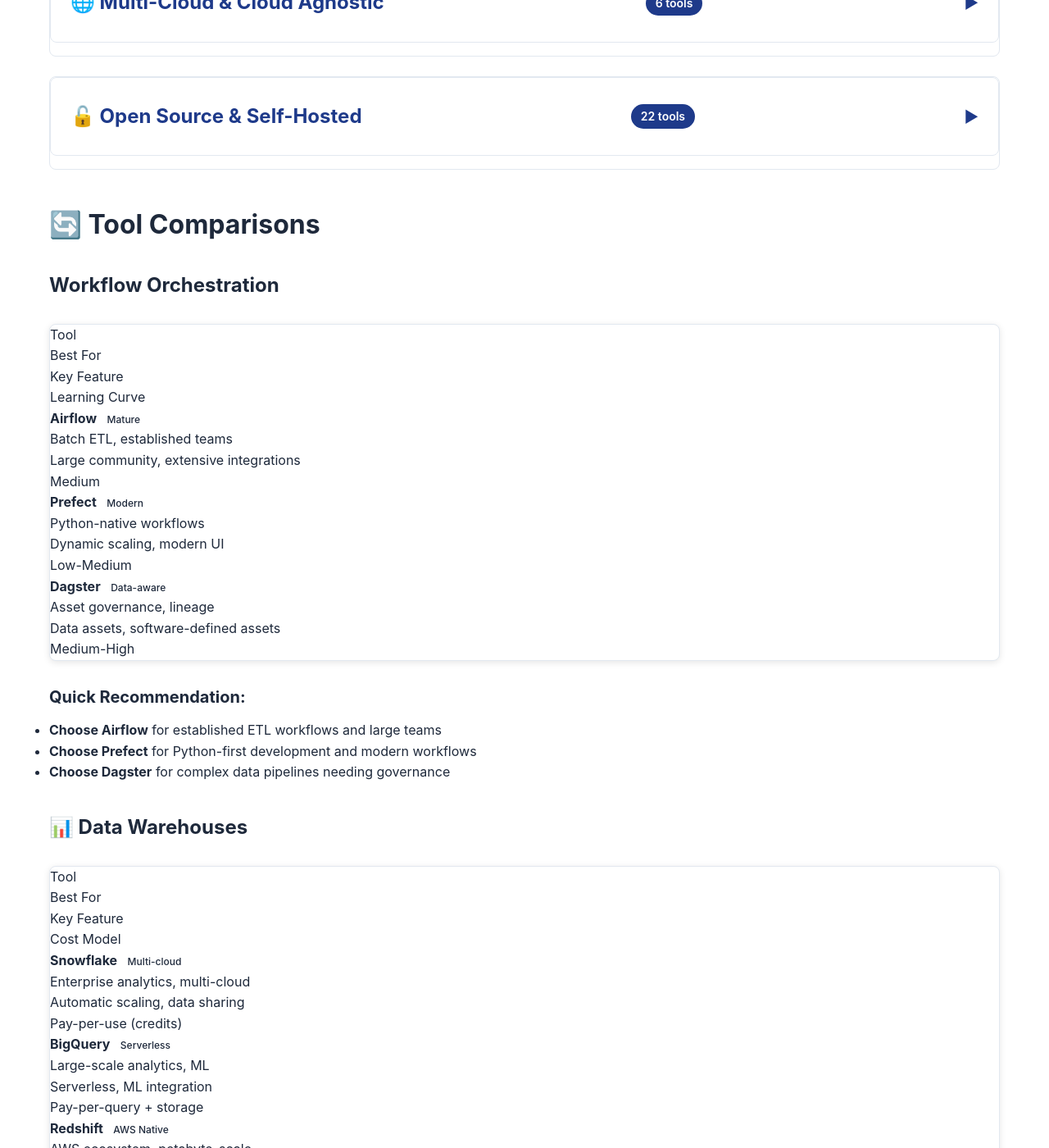
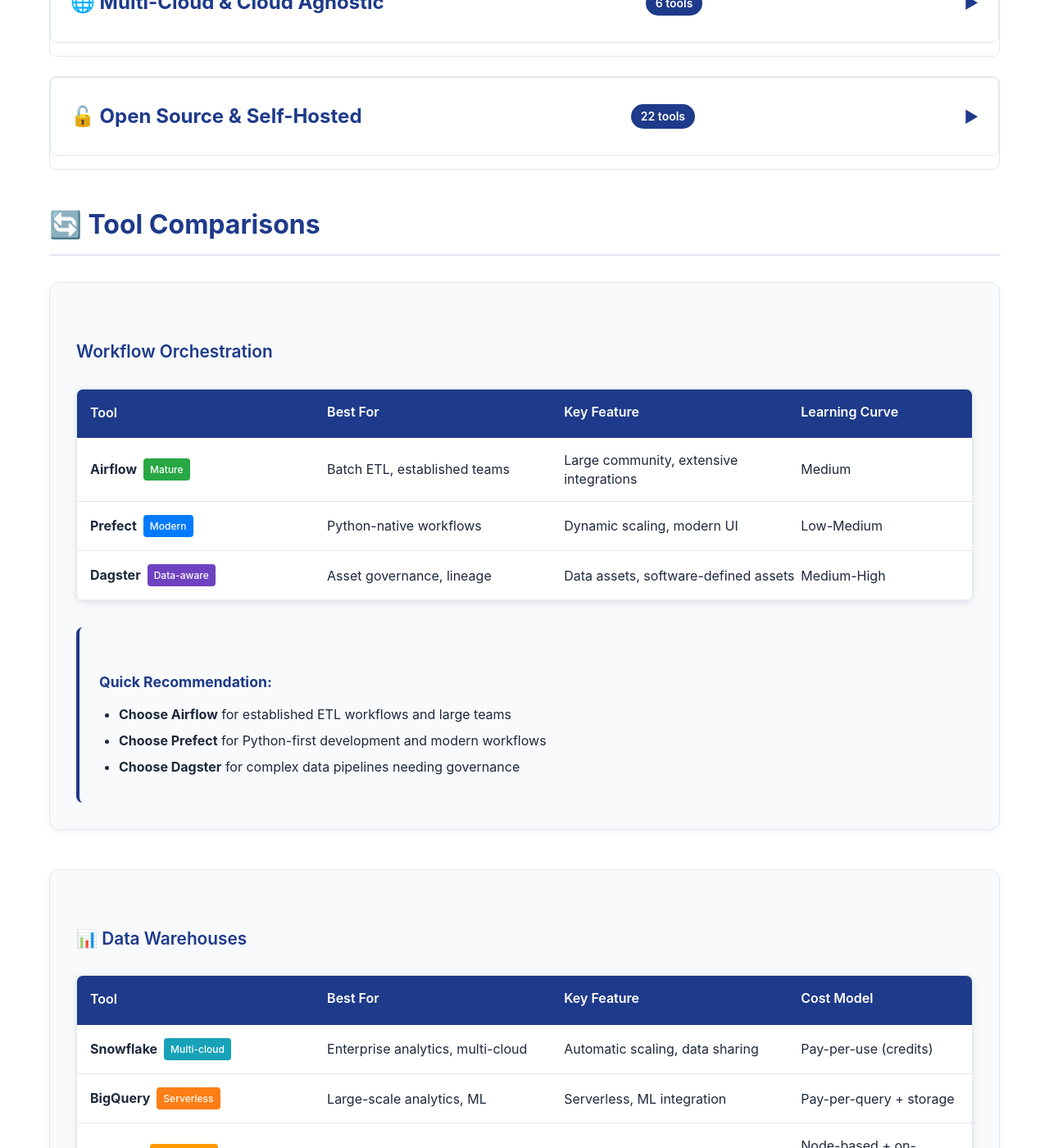
Before and after one commit to eerla/data-engineering-blog, a Jekyll site: the page built from tools.md, in a window 1280 px wide and 1400 px high, scrolled down 1110 px. Shown: the whole window at 82% size. Built offline with Jekyll 4.4.1, drawn with Linux system fonts in a browser that asks for light colours.

Commit message:
Update style.css

```diff
--- a/assets/css/style.css
+++ b/assets/css/style.css
@@ -623,7 +623,218 @@
   padding-bottom: 1rem;
 }
 
-/* Cloud Tools Comparison Styles */
+/* Enhanced Tool Comparisons Section Styles */
+.comparisons-section {
+  margin-bottom: 4rem;
+}
+
+.comparisons-section h2 {
+  color: var(--primary-color);
+  margin-bottom: 2rem;
+  border-bottom: 2px solid var(--border-color);
+  padding-bottom: 1rem;
+}
+
+.comparisons-section .comparison-section {
+  margin-bottom: 3rem;
+  background: var(--background-light);
+  border-radius: 12px;
+  padding: 2rem;
+  border: 1px solid var(--border-color);
+  box-shadow: 0 2px 8px rgba(0, 0, 0, 0.05);
+}
+
+.comparisons-section .comparison-section h3 {
+  color: var(--primary-color);
+  margin-bottom: 1.5rem;
+  font-size: 1.3rem;
+  font-weight: 600;
+}
+
+.comparisons-section .comparison-table {
+  background: var(--background);
+  border-radius: 8px;
+  overflow: hidden;
+  box-shadow: 0 2px 8px rgba(0, 0, 0, 0.1);
+  border: 1px solid var(--border-color);
+  margin-bottom: 2rem;
+}
+
+.comparisons-section .table-header {
+  display: grid;
+  grid-template-columns: 1.5fr 1.5fr 1.5fr 1fr;
+  background: var(--primary-color);
+  color: white;
+  padding: 1rem;
+  font-weight: 600;
+  border-bottom: 2px solid var(--primary-color);
+}
+
+.comparisons-section .table-row {
+  display: grid;
+  grid-template-columns: 1.5fr 1.5fr 1.5fr 1fr;
+  padding: 1rem;
+  border-bottom: 1px solid var(--border-color);
+  align-items: center;
+  transition: background-color 0.2s ease;
+}
+
+.comparisons-section .table-row:hover {
+  background: rgba(37, 99, 235, 0.05);
+}
+
+.comparisons-section .tool-col {
+  font-weight: 600;
+  display: flex;
+  align-items: center;
+  gap: 0.5rem;
+}
+
+.comparisons-section .feature-col {
+  line-height: 1.4;
+}
+
+.comparisons-section .badge {
+  display: inline-block;
+  padding: 0.25rem 0.5rem;
+  border-radius: 4px;
+  font-size: 0.75rem;
+  font-weight: 500;
+  background: var(--secondary-color);
+  color: white;
+}
+
+.comparisons-section .badge.mature {
+  background: #28a745;
+}
+
+.comparisons-section .badge.modern {
+  background: #007bff;
+}
+
+.comparisons-section .badge.data-aware {
+  background: #6f42c1;
+}
+
+.comparisons-section .badge.multi-cloud {
+  background: #17a2b8;
+}
+
+.comparisons-section .badge.serverless {
+  background: #fd7e14;
+}
+
+.comparisons-section .badge.aws {
+  background: #ff9900;
+}
+
+.comparisons-section .badge.standard {
+  background: #6c757d;
+}
+
+.comparisons-section .badge.flexible {
+  background: #20c997;
+}
+
+.comparisons-section .badge.enterprise {
+  background: #6f42c1;
+}
+
+.comparisons-section .badge.microsoft {
+  background: #0078d4;
+}
+
+.comparisons-section .badge.embedded {
+  background: #e83e8c;
+}
+
+.comparisons-section .badge.open-source {
+  background: #28a745;
+}
+
+.comparisons-section .badge.databricks {
+  background: #ff3621;
+}
+
+.comparisons-section .badge.open {
+  background: #17a2b8;
+}
+
+.comparisons-section .recommendation {
+  background: var(--background-secondary);
+  padding: 1.5rem;
+  border-radius: 8px;
+  margin-top: 1.5rem;
+  border-left: 4px solid var(--primary-color);
+}
+
+.comparisons-section .recommendation h4 {
+  color: var(--primary-color);
+  margin-bottom: 1rem;
+  font-size: 1.1rem;
+}
+
+.comparisons-section .recommendation ul {
+  margin: 0;
+  padding-left: 1.5rem;
+}
+
+.comparisons-section .recommendation li {
+  margin-bottom: 0.5rem;
+  line-height: 1.5;
+}
+
+/* Responsive Design for Comparisons */
+@media (max-width: 768px) {
+  .comparisons-section .table-header,
+  .comparisons-section .table-row {
+    grid-template-columns: 1fr;
+    gap: 0.5rem;
+  }
+
+  .comparisons-section .table-header {
+    display: none;
+  }
+
+  .comparisons-section .table-row {
+    padding: 1rem;
+    border: 1px solid var(--border-color);
+    border-radius: 8px;
+    margin-bottom: 1rem;
+  }
+
+  .comparisons-section .tool-col,
+  .comparisons-section .feature-col {
+    width: 100%;
+    display: block;
+    margin-bottom: 0.5rem;
+  }
+
+  .comparisons-section .tool-col::before {
+    content: "Tool: ";
+    font-weight: 600;
+    color: var(--primary-color);
+  }
+
+  .comparisons-section .feature-col:nth-child(2)::before {
+    content: "Best For: ";
+    font-weight: 600;
+    color: var(--primary-color);
+  }
+
+  .comparisons-section .feature-col:nth-child(3)::before {
+    content: "Key Feature: ";
+    font-weight: 600;
+    color: var(--primary-color);
+  }
+
+  .comparisons-section .feature-col:nth-child(4)::before {
+    content: "Learning Curve: ";
+    font-weight: 600;
+    color: var(--primary-color);
+  }
+}
+/* Original Cloud Tools Comparison Styles */
 .comparison-section {
   margin-bottom: 4rem;
 }
```
